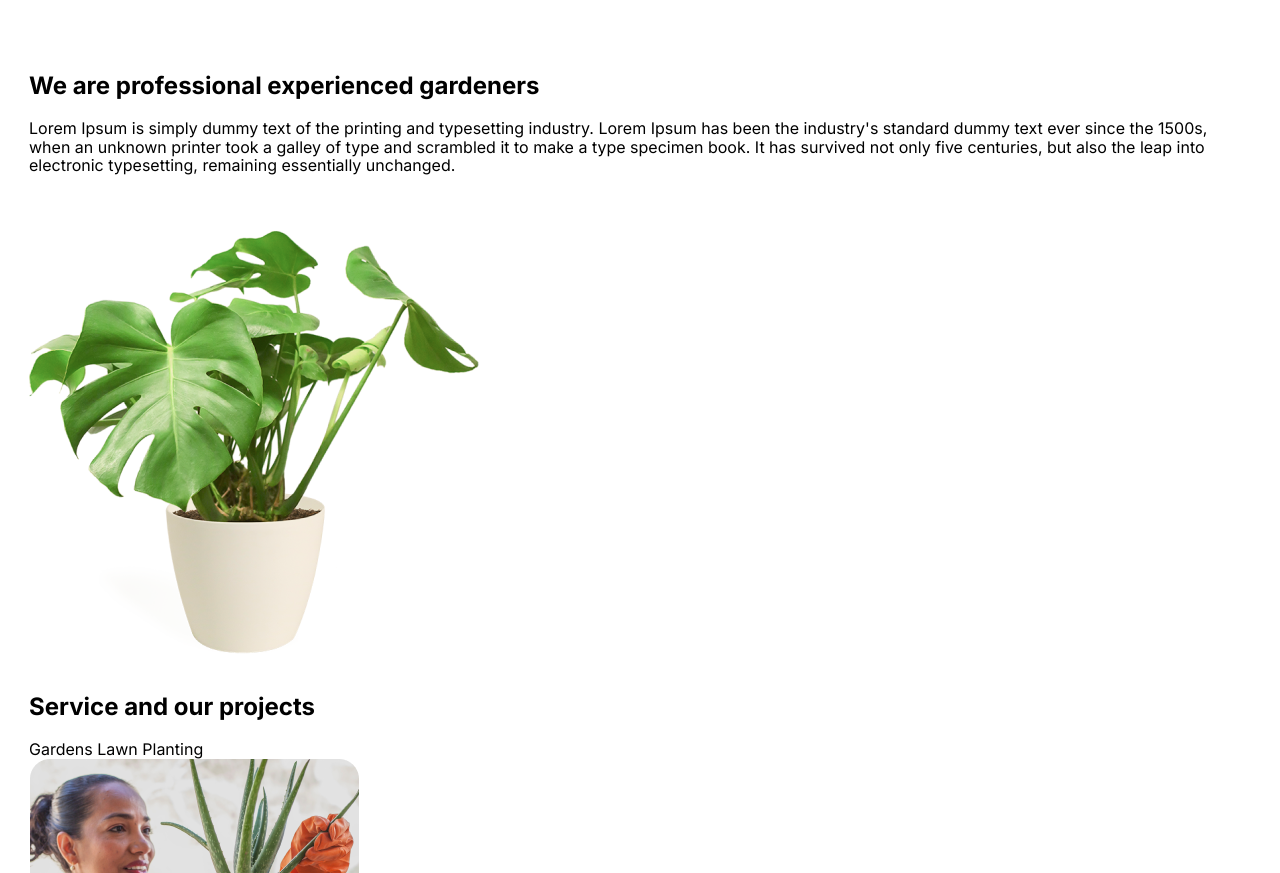
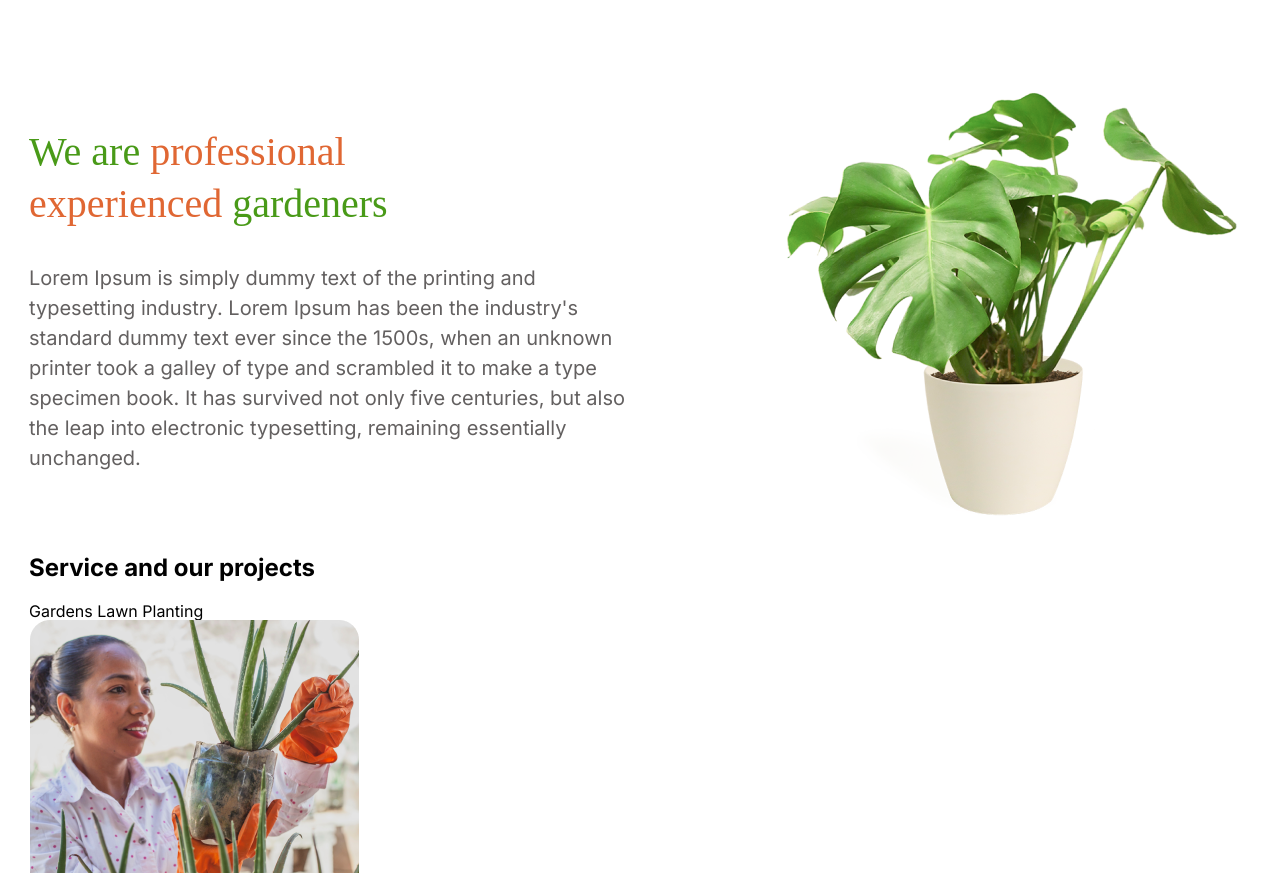
Before and after one commit to nicolaeee/plants, a plain HTML site: page plants/index.html in a window 1280 px wide. Shown: the part 648-1521 px from the top of the page. Drawn offline with Linux system fonts and the light colour scheme; a web font is replaced by a local one.

Commit message:
feat:finish the style of the about section

```diff
--- a/plants/index.html
+++ b/plants/index.html
@@ -42,10 +42,10 @@
             </div>
         </section>
         <section class="about">
-            <div class="wrapper">
+            <div class="wrapper about__wrapper">
                 <div class="about-content">
-                    <h2>We are professional experienced gardeners</h2>
-                    <p class="">Lorem Ipsum is simply dummy text of the printing and typesetting industry. Lorem Ipsum has been the industry's standard dummy text ever since the 1500s, when an unknown printer took a galley of type and scrambled it to make a type specimen book. It has survived not only five centuries, but also the leap into electronic typesetting, remaining essentially unchanged. </p>
+                    <h2 class="about-h2">We are <span class="second-color2">professional experienced</span>  gardeners</h2>
+                    <p class="about-description">Lorem Ipsum is simply dummy text of the printing and typesetting industry. Lorem Ipsum has been the industry's standard dummy text ever since the 1500s, when an unknown printer took a galley of type and scrambled it to make a type specimen book. It has survived not only five centuries, but also the leap into electronic typesetting, remaining essentially unchanged. </p>
                 </div>
                 <div class="house-plant1">
                     <img src="./img/about/houseplant 1.png" alt="house-plant-1">
@@ -53,7 +53,7 @@
             </div>
         </section>
         <section class="service">
-            <div class="wrapper">
+            <div class="wrapper service__wrapper">
                 <div class="service-content">
                     <h2>Service and our projects</h2>
                     <div class="service-tags">
--- a/plants/sass/components/_about.scss
+++ b/plants/sass/components/_about.scss
@@ -0,0 +1,29 @@
+.about__wrapper{
+    display: flex;
+    justify-content: center;
+    align-items: center;
+    gap: 153px;
+    .about-content{
+        max-width: 605px;
+        .about-h2{
+            width: 463px;
+            font-family: 'Inika';
+            font-style: normal;
+            font-weight: 400;
+            font-size: 40px;
+            line-height: 52px;
+            color: #499A18;
+            .second-color2{
+                color: #E06733;
+            }
+        }
+        .about-description{
+            font-family: 'Inter';
+            font-style: normal;
+            font-weight: 400;
+            font-size: 20px;
+            line-height: 30px;
+            color: #636060;
+        }
+    }
+}
```
Also changed, not shown: plants/css/style.css, 1 other file.
